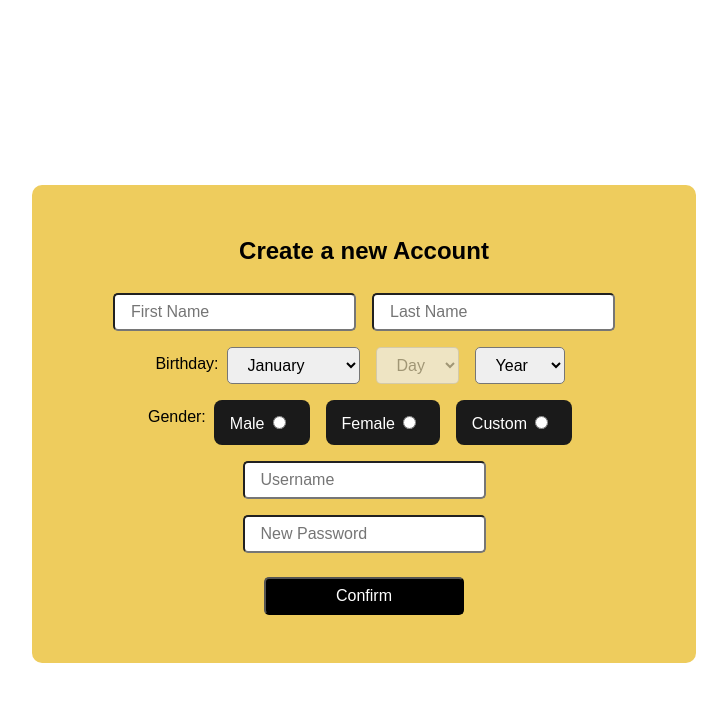
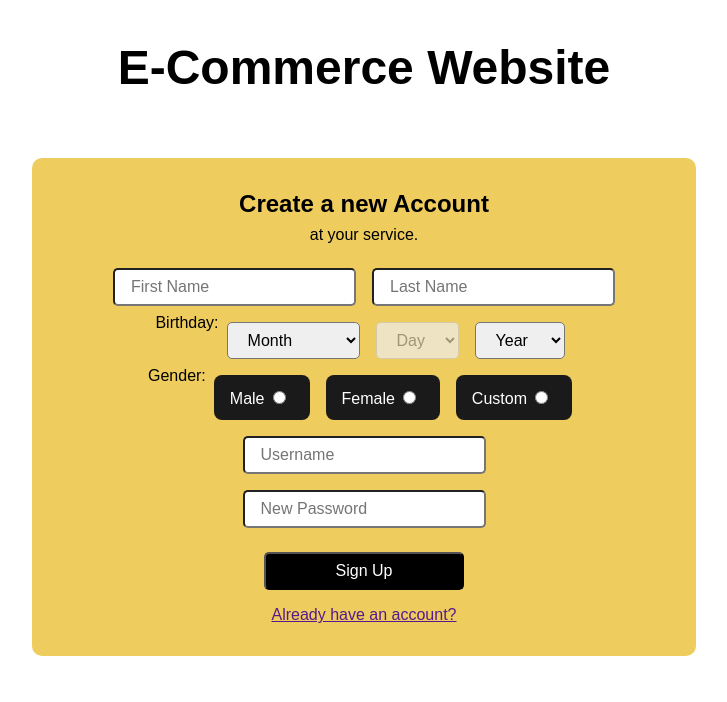
Before and after one commit to gelni0221/fullstack-lab-WIP, a React (Create React App) app in the folder frontend/: page /register in a window 1280 px wide. Shown: the top 702 px of the page, without its empty margins (276-1003 px from the left). Built offline with nearby package versions, Linux system fonts and the light colour scheme.

Commit message:
register js and DOB selector
finished almost everything in the frontend of register, all that's left is the client side validation and POST route from express

```diff
--- a/frontend/src/components/DOB_Selector.js
+++ b/frontend/src/components/DOB_Selector.js
@@ -1,9 +1,9 @@
-import { useState, useEffect } from "react";
+import { useEffect, useState } from "react";
 
-export const DateOfBirthSelector = () => {
+export const DateOfBirthSelector = (props) => {
+  const { year, setYear, month, setMonth, day, setDay } = props;
+
   const currentYear = new Date().getFullYear();
-
-
   const years = Array.from({ length: 100 }, (_, i) => currentYear - i);
 
   const months = [
@@ -11,55 +11,50 @@ export const DateOfBirthSelector = () => {
     "July", "August", "September", "October", "November", "December"
   ];
 
-  const [selectedYear, setSelectedYear] = useState("");
-  const [selectedMonth, setSelectedMonth] = useState("");
   const [days, setDays] = useState([]);
-  const [selectedDay, setSelectedDay] = useState("");
-
 
   useEffect(() => {
-    if (selectedYear && selectedMonth !== "") {
-      const monthIndex = months.indexOf(selectedMonth);
-
-      const numDays = new Date(selectedYear, monthIndex + 1, 0).getDate();
-
+    if (year && month !== "") {
+      const monthIndex = months.indexOf(month);
+      const numDays = new Date(year, monthIndex + 1, 0).getDate();
       setDays(Array.from({ length: numDays }, (_, i) => i + 1));
 
-      if (selectedDay > numDays) setSelectedDay("");
+      if (day > numDays) setDay("");
     }
-  }, [selectedMonth, selectedYear]);
+  }, [month, year]);
 
   return (
     <div className="dob-selector">
       <select
-        value={selectedMonth}
-        onChange={(e) => setSelectedMonth(e.target.value)}
+        value={month}
+        onChange={(e) => setMonth(e.target.value)}
       >
-        {months.map((month) => (
-          <option key={month} value={month}>{month}</option>
+        <option value="">Month</option>
+        {months.map((m) => (
+          <option key={m} value={m}>{m}</option>
         ))}
       </select>
 
       <select
-        value={selectedDay}
-        onChange={(e) => setSelectedDay(e.target.value)}
-        disabled={!selectedMonth || !selectedYear}
+        value={day}
+        onChange={(e) => setDay(e.target.value)}
+        disabled={!month || !year}
       >
         <option value="">Day</option>
-        {days.map((day) => (
-          <option key={day} value={day}>{day}</option>
+        {days.map((d) => (
+          <option key={d} value={d}>{d}</option>
         ))}
       </select>
 
       <select
-        value={selectedYear}
-        onChange={(e) => setSelectedYear(e.target.value)}
+        value={year}
+        onChange={(e) => setYear(e.target.value)}
       >
         <option value="">Year</option>
-        {years.map((year) => (
-          <option key={year} value={year}>{year}</option>
+        {years.map((y) => (
+          <option key={y} value={y}>{y}</option>
         ))}
       </select>
     </div>
   );
-}
+};
--- a/frontend/src/pages/Register.css
+++ b/frontend/src/pages/Register.css
@@ -7,7 +7,7 @@ body{
     display: flex ;
     justify-content: center;
     align-items: center;
-    min-height: 100vh;
+    min-height: 70vh;
     padding: 1rem;
 }
 .register_div{
@@ -74,7 +74,26 @@ input{
   margin-right: 8px;
 }
 
-
 span{
     margin: .5rem;
 }
+
+.title{
+    display: flex;
+    justify-content: center;
+    align-items: center;
+}
+h1{
+font-size: clamp(1.5rem, 5vw, 3rem);
+  text-align: center;
+  margin-bottom: 1rem;
+}
+
+p{
+    margin: 0;
+    margin-bottom: 1rem;
+}
+h2{
+    margin: 0;
+    margin-bottom: .5rem;
+}
--- a/frontend/src/pages/Register.js
+++ b/frontend/src/pages/Register.js
@@ -4,7 +4,17 @@ import {DateOfBirthSelector} from '../components/DOB_Selector.js'
 
 
 export const Register = () =>{
-const [inputs,setInputs] = useState({});
+const [inputs,setInputs] = useState({
+  firstname: '',
+  lastname: '',
+  gender: '',
+  username: '',
+  password: ''
+
+});
+const [year, setYear] = useState("");
+  const [month, setMonth] = useState("");
+  const [day, setDay] = useState("");
 
   const handleChange = (e) =>{
     const name = e.target.name;
@@ -14,15 +24,19 @@ const [inputs,setInputs] = useState({});
 
   const handleSubmit = async (e) =>{
     e.preventDefault();
-    alert("THANK YOU");
+    //CLIENT SIDE VALIDATION
+    //ALSO THE POST FOR THE NODE JS EXPRESS ROUTE HERE
+    // WILL WORK ON THAT NOW
   }
+
   return(
-<body>
+    <form onSubmit={handleSubmit}>
+      <div className="title" ><h1>E-Commerce Website</h1></div>
+      <div className="container">
 
-    <form onSubmit={handleSubmit}>
-      <div className="container">
     <div className="register_div">
         <h2>Create a new Account</h2>
+        <p>at your service.</p>
         <div className="row">
         <label>
           <input
@@ -45,7 +59,14 @@ const [inputs,setInputs] = useState({});
         </div>
         <div className="row">
         <p>Birthday:</p>
-        <DateOfBirthSelector/>
+        <DateOfBirthSelector
+          year={year}
+          setYear={setYear}
+          month={month}
+          setMonth={setMonth}
+          day={day}
+          setDay={setDay}
+        />
         </div>
         <div className="row">
           <p>Gender:</p>
@@ -102,12 +123,10 @@ const [inputs,setInputs] = useState({});
           placeholder='New Password'
           />
         </label>
-        <button className="form_submit" type="submit">Confirm</button>
+        <button className="form_submit" type="submit">Sign Up</button>
+        <a href="">Already have an account?</a>
     </div>
     </div>
     </form>
-
-</body>
-
   );
 }
```
